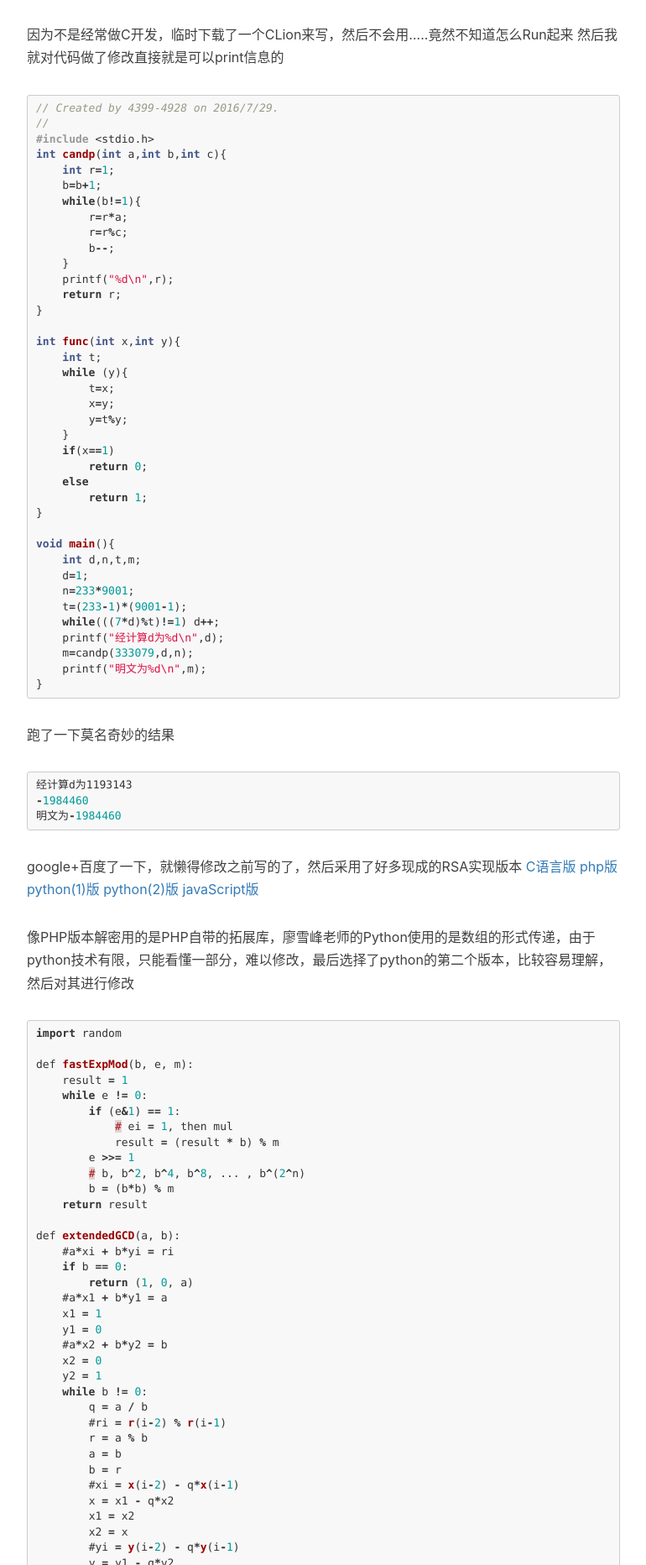
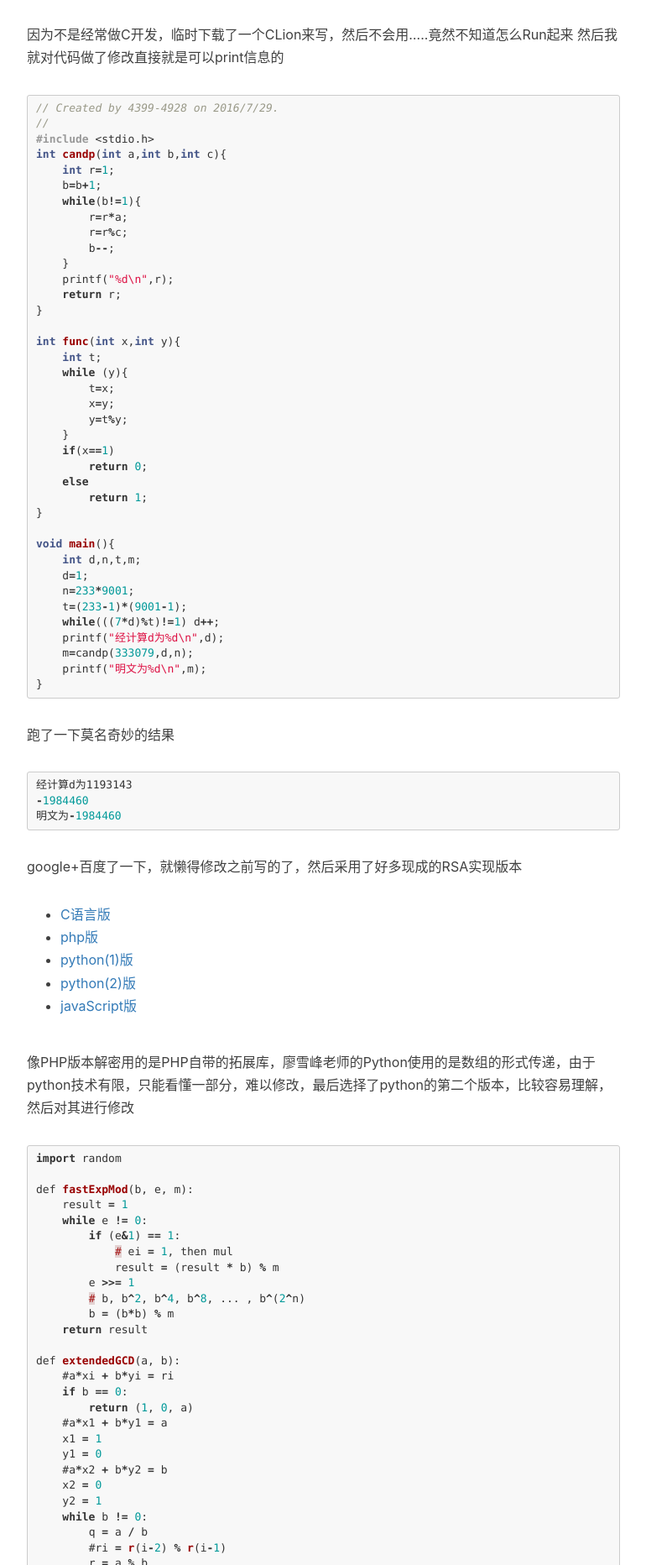
Before and after one commit to aa4933/aa4933.github.io, a Jekyll site: the page built from _posts/2016-07-14-Problem.markdown, in a window 1280 px wide. Shown: the part 4536-6400 px from the top of the page at 84% size, without its empty margins (233-1003 px from the left). Built offline with Jekyll 4.4.1, drawn with Linux system fonts in a browser that asks for light colours; comment, search, counter and statistics services are not loaded.

Commit message:
修复BUG

````diff
--- a/_posts/2016-07-14-Problem.markdown
+++ b/_posts/2016-07-14-Problem.markdown
@@ -77,6 +77,7 @@
 然后我写了一个脚本
 
 node.js版
+
 ``` javascript
 for(var i=999;i<10000;i++){
 	var n=233*i;
@@ -87,6 +88,7 @@
 ```
 
 php版
+
 ``` php
 for($i=999;$i<10000;$i++){
 	$n=233*$i;
@@ -130,6 +132,7 @@
 C语言版
 
 原版，可交互模式
+
 ``` cpp
 //
 // Created by 4399-4928 on 2016/7/29.
@@ -195,8 +198,10 @@
 }
 
 ```
+
 因为不是经常做C开发，临时下载了一个CLion来写，然后不会用.....竟然不知道怎么Run起来
 然后我就对代码做了修改直接就是可以print信息的
+
 
 ``` cpp
 // Created by 4399-4928 on 2016/7/29.
@@ -249,11 +254,12 @@
 ```
 
 google+百度了一下，就懒得修改之前写的了，然后采用了好多现成的RSA实现版本
-[C语言版](http://blog.sina.com.cn/s/blog_7d49c18001015ucc.html)
-[php版](http://blog.csdn.net/ofengyizu/article/details/45369261)
-[python(1)版](http://www.liaoxuefeng.com/article/00137389255913089a316bc2ccb48d3b2323759fecd4cf8000)
-[python(2)版](http://www.cnblogs.com/7hat/p/3407897.html)
-[javaScript版](http://www.ohdave.com/rsa/)
+
+* [C语言版](http://blog.sina.com.cn/s/blog_7d49c18001015ucc.html)
+* [php版](http://blog.csdn.net/ofengyizu/article/details/45369261)
+* [python(1)版](http://www.liaoxuefeng.com/article/00137389255913089a316bc2ccb48d3b2323759fecd4cf8000)
+* [python(2)版](http://www.cnblogs.com/7hat/p/3407897.html)
+* [javaScript版](http://www.ohdave.com/rsa/)
 
 像PHP版本解密用的是PHP自带的拓展库，廖雪峰老师的Python使用的是数组的形式传递，由于python技术有限，只能看懂一部分，难以修改，最后选择了python的第二个版本，比较容易理解，然后对其进行修改
 
@@ -326,7 +332,7 @@
 print "%d%d"%(M1,M2)
 ```
 
-然后得出结果了![Alt text](https://aa4933.github.io/img/post_other_img/post_07_13.png/20160729183748.png)
+然后得出结果了![Alt text](https://aa4933.github.io/img/post_other_img/20160729183748.png)
 
 然后就到了一个验证群，但是验证码又是一个问题
 
````
